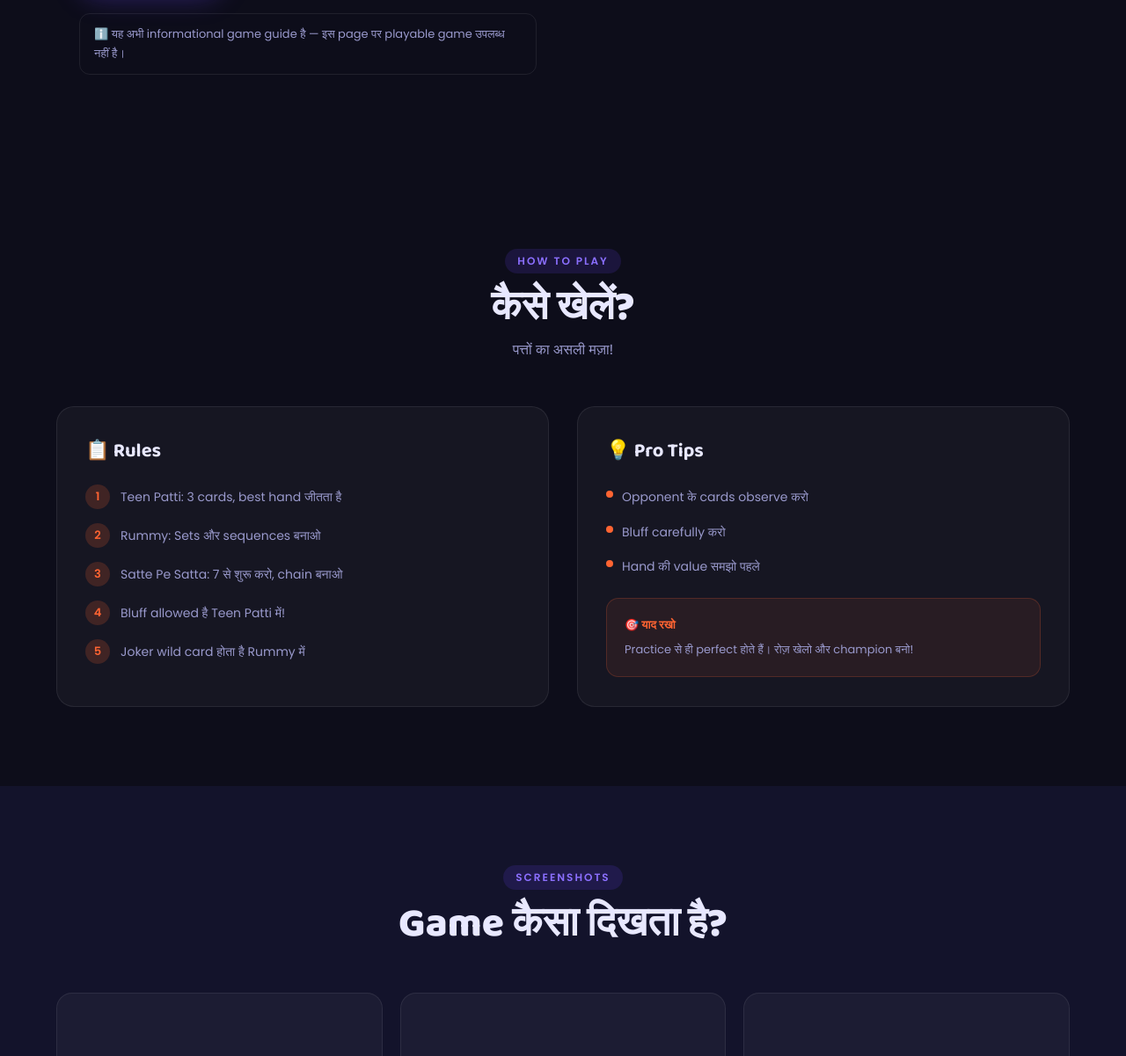
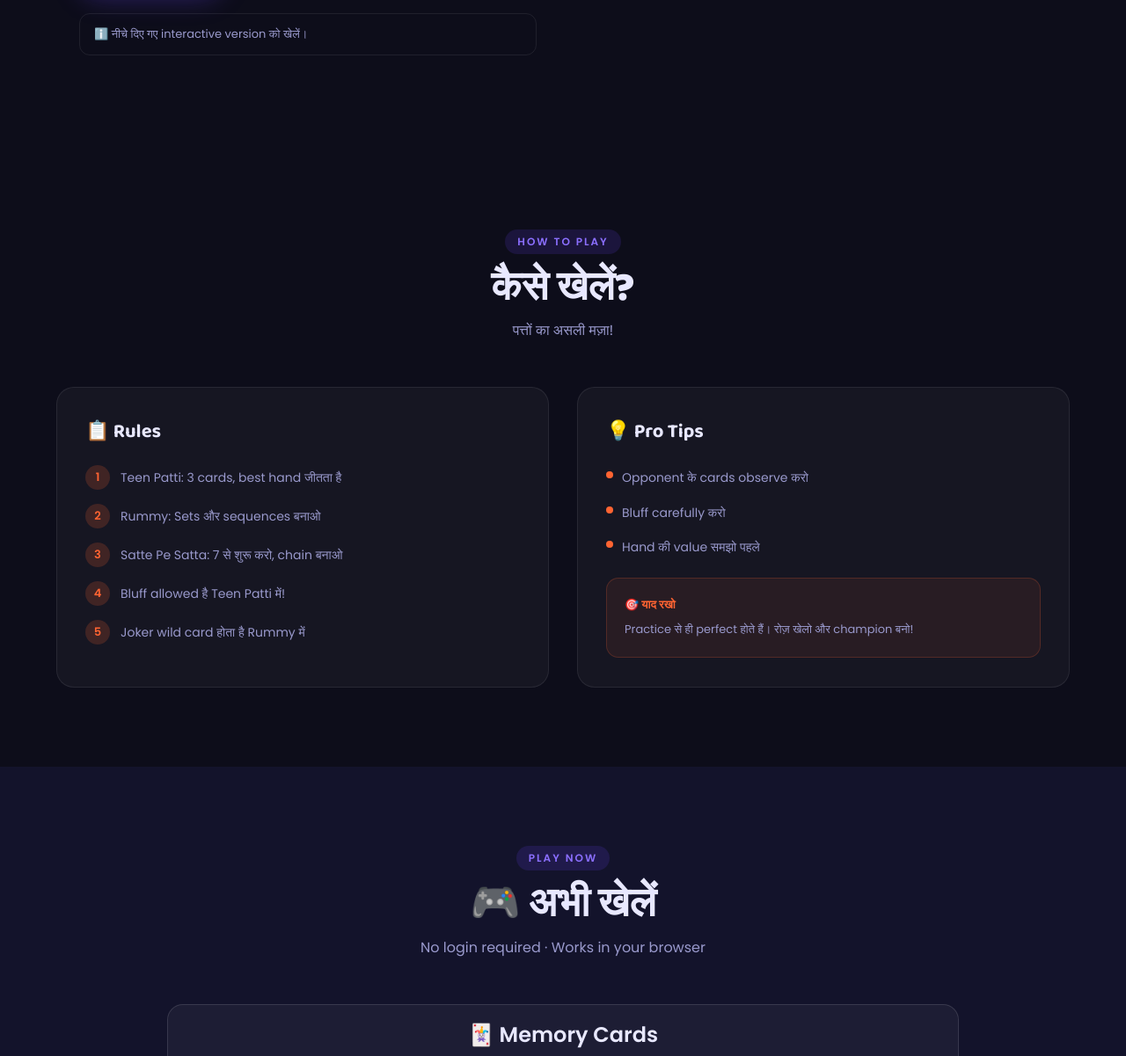
Before and after one commit to DesiPlay/DesiPlay, a plain HTML site: page games/cards.html in a window 1280 px wide. Shown: the part 470-1671 px from the top of the page at 88% size. Drawn offline with Linux system fonts and the light colour scheme.

Commit message:
Embed interactive cards game in its page

```diff
--- a/games/cards.html
+++ b/games/cards.html
@@ -75,7 +75,7 @@
         <a href="../games.html" class="btn-primary">🎮 सभी Games</a>
         <a href="../games.html" class="btn-secondary">← सभी Games</a>
       </div>
-      <p class="game-preview-note" style="margin-top:18px;padding:12px 16px;border:1px solid var(--border);border-radius:12px;color:var(--text2);font-size:13px;">ℹ️ यह अभी informational game guide है — इस page पर playable game उपलब्ध नहीं है।</p>
+      <p class="game-preview-note" style="margin-top:18px;padding:12px 16px;border:1px solid var(--border);border-radius:12px;color:var(--text2);font-size:13px;">ℹ️ नीचे दिए गए interactive version को खेलें।</p>
     </div>
     <div class="game-big-emoji reveal">🃏</div>
   </div>
@@ -103,6 +103,8 @@
   </div>
 </section>
 
+<section class="section section-dark" id="play-section"><div class="section-header"><div class="section-tag">Play Now</div><h2 class="section-title">🎮 अभी खेलें</h2><p class="section-sub">No login required · Works in your browser</p></div><div id="desiplay-game" data-game="cards"></div></section>
+
 <section class="section section-dark">
   <div class="section-header reveal">
     <div class="section-tag">Screenshots</div>
@@ -128,9 +130,9 @@
 <div class="cta-wrap">
   <div class="cta-glow"></div>
   <h2>🃏 Card Games खेलना शुरू करो!</h2>
-  <p>यह page अभी game के rules और guide दिखाता है। Interactive gameplay अभी उपलब्ध नहीं है।</p>
+  <p>अब आप इसी page पर browser में game खेल सकते हैं।</p>
   <div class="cta-btns">
-    <a href="../games.html" class="btn-primary">🎮 सभी Games देखें</a>
+    <a href="#play-section" class="btn-primary">🎮 अभी खेलें</a>
     <a href="../games.html" class="btn-secondary">🎮 और Games देखो</a>
   </div>
 </div>
@@ -143,6 +145,7 @@
   </div>
   <div class="footer-bottom"><span class="footer-copy">© 2024 DesiPlay. Made with ❤️ in India 🇮🇳</span></div>
 </footer>
+<script src="../games-engine.js"></script>
 <script>
 const obs=new IntersectionObserver(entries=>{entries.forEach((e,i)=>{if(e.isIntersecting)setTimeout(()=>e.target.classList.add('visible'),i*80)});},{threshold:0.1});
 document.querySelectorAll('.reveal').forEach(r=>obs.observe(r));
```
